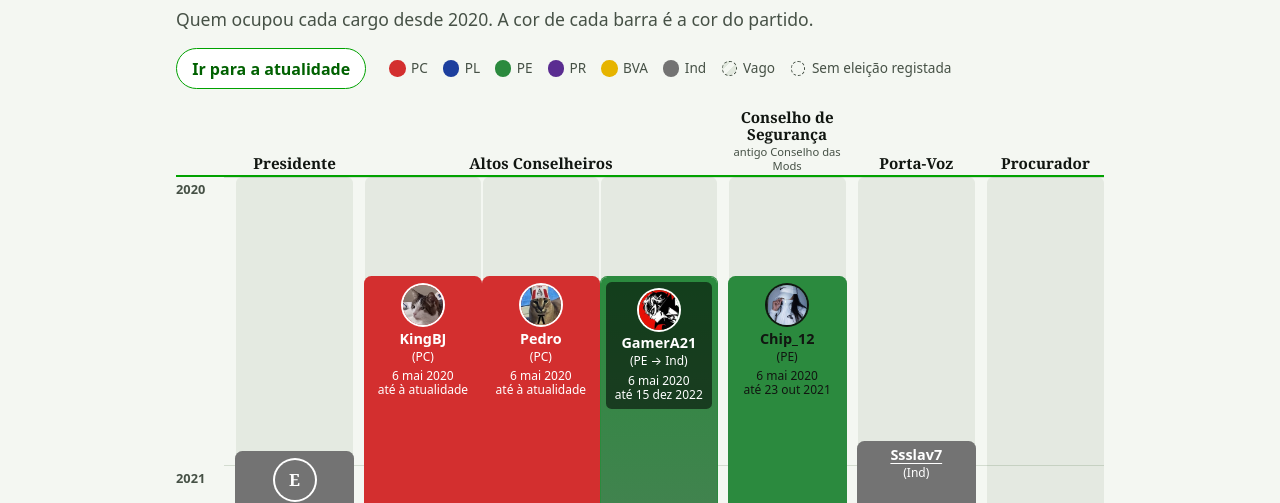
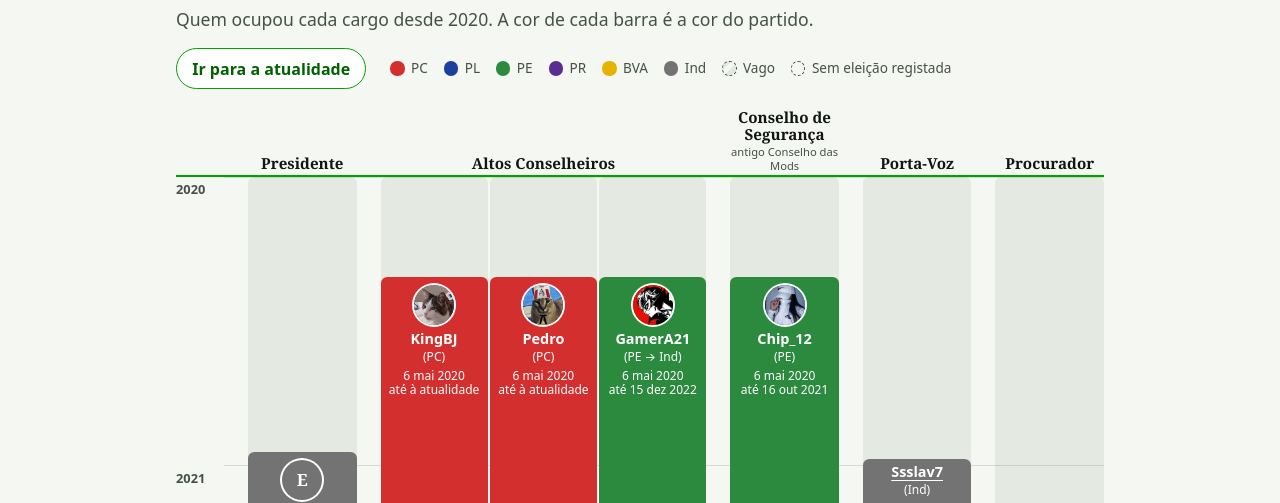
Before and after one commit to CNAinput/verdade-eleitoral, a plain HTML site: page index.html in a window 1280 px wide. Both pictures are taken after a click on the link "Linha de tempo". Shown: the part 255-758 px from the top of the page. Drawn offline with Linux system fonts and the light colour scheme.

Commit message:
precisar datas e cores da linha de mandatos

```diff
--- a/css/site.css
+++ b/css/site.css
@@ -896,8 +896,7 @@ a:hover {
   width: 0.9rem;
   height: 0.9rem;
   border-radius: 50%;
-  background: var(--cor);
-  box-shadow: 0 0 0 1px var(--cor-vista);
+  background: var(--cor-vista);
 }
 
 .legenda-vago,
@@ -914,14 +913,14 @@ a:hover {
 
 .linha {
   --topo-alt: 4.25rem;
-  min-width: 44rem;
+  min-width: 48rem;
 }
 
 .linha-topo,
 .linha-corpo {
   display: grid;
   grid-template-columns: var(--colunas);
-  column-gap: 0.75rem;
+  column-gap: 1.5rem;
 }
 
 .linha-topo {
@@ -1039,9 +1038,25 @@ a:hover {
 }
 
 .bloco.partido {
-  background: var(--fundo-bloco, var(--cor));
-  box-shadow: 0 0 0 1px var(--cor-vista);
-  color: var(--sobre-cor, #ffffff);
+  --texto-barra: var(--sobre-cor, #ffffff);
+  background: var(--fundo-bloco, var(--cor-vista));
+  color: var(--texto-barra);
+}
+
+:root[data-tema="escuro"] .bloco.partido {
+  --texto-barra: var(--sobre-cor-vista, var(--sobre-cor, #ffffff));
+}
+
+.bloco.mista {
+  --vista-1: var(--cor-1);
+  --vista-2: var(--cor-2);
+}
+
+@supports (color: color-mix(in srgb, red 50%, blue)) {
+  :root[data-tema="escuro"] .bloco.mista {
+    --vista-1: color-mix(in srgb, var(--cor-1) 75%, #ffffff);
+    --vista-2: color-mix(in srgb, var(--cor-2) 75%, #ffffff);
+  }
 }
 
 .bloco-rotulo {
@@ -1084,7 +1099,7 @@ a.bloco-nome {
   width: 2.5rem;
   height: 2.5rem;
   margin-bottom: 0.2rem;
-  box-shadow: 0 0 0 2px var(--sobre-cor, #ffffff);
+  box-shadow: 0 0 0 2px var(--texto-barra, #ffffff);
   font-size: 1.05rem;
 }
 
@@ -1109,17 +1124,6 @@ a.bloco-nome {
   font-size: 0.7rem;
 }
 
-.bloco.mista .bloco-rotulo {
-  margin: 0.3rem;
-  background: rgba(0, 0, 0, 0.55);
-  border-radius: 0.35rem;
-  color: #ffffff;
-}
-
-.bloco.mista .foto {
-  box-shadow: 0 0 0 2px #ffffff;
-}
-
 .bloco-vago .bloco-rotulo,
 .bloco-sem-registo .bloco-rotulo {
   width: fit-content;
@@ -1142,7 +1146,7 @@ a.bloco-nome {
   font-size: 0.9rem;
 }
 
-@media (max-width: 46rem) {
+@media (max-width: 50rem) {
   .linha-janela {
     max-height: 80vh;
     max-height: 80dvh;
--- a/dados/eleicoes.json
+++ b/dados/eleicoes.json
@@ -107,7 +107,7 @@
       "id": "portavoz-2023-04",
       "tipo": "portavoz",
       "ano": 2023,
-      "mes": 4,
+      "data": "2023-04-25",
       "titulo": "Eleições de Porta-Voz de Abril de 2023",
       "sistema": "votos",
       "candidatos": [
@@ -120,7 +120,7 @@
       "id": "portavoz-2023-01",
       "tipo": "portavoz",
       "ano": 2023,
-      "mes": 1,
+      "data": "2023-01-22",
       "titulo": "Eleições Antecipadas de Porta-Voz de Janeiro de 2023",
       "sistema": "votos",
       "rondas": [
@@ -146,7 +146,7 @@
       "id": "portavoz-2022-10",
       "tipo": "portavoz",
       "ano": 2022,
-      "mes": 10,
+      "data": "2022-10-05",
       "titulo": "Eleições de Porta-Voz de Outubro de 2022",
       "sistema": "votos",
       "candidatos": [
@@ -162,7 +162,7 @@
       "id": "portavoz-2022-04",
       "tipo": "portavoz",
       "ano": 2022,
-      "mes": 4,
+      "data": "2022-04-25",
       "titulo": "Eleições de Porta-Voz de Abril de 2022",
       "sistema": "votos",
       "rondas": [
@@ -188,7 +188,7 @@
       "id": "portavoz-2021-10",
       "tipo": "portavoz",
       "ano": 2021,
-      "mes": 10,
+      "data": "2021-10-16",
       "titulo": "Eleições de Porta-Voz de Outubro de 2021",
       "sistema": "votos",
       "candidatos": [
@@ -202,7 +202,7 @@
       "id": "portavoz-2021-03",
       "tipo": "portavoz",
       "ano": 2021,
-      "mes": 3,
+      "data": "2021-03-30",
       "titulo": "Eleições de Porta-Voz de Março de 2021",
       "sistema": "votos",
       "candidatos": [
@@ -216,7 +216,7 @@
       "id": "portavoz-2020-12",
       "tipo": "portavoz",
       "ano": 2020,
-      "mes": 12,
+      "data": "2020-12-23",
       "titulo": "Eleições de Porta-Voz de Dezembro de 2020",
       "sistema": "votos",
       "candidatos": [
--- a/dados/mandatos.json
+++ b/dados/mandatos.json
@@ -17,7 +17,7 @@
         [{ "nome": "KingBJ", "partido": "PC", "de": "2020-05-06", "ate": null }],
         [{ "nome": "Pedro", "partido": "PC", "de": "2020-05-06", "ate": null }],
         [
-          { "nome": "GamerA21", "partido": ["PE", "Ind"], "de": "2020-05-06", "ate": "2022-12-15" },
+          { "nome": "GamerA21", "partido": ["PE", "Ind"], "mudanca": "2022-04-25", "de": "2020-05-06", "ate": "2022-12-15" },
           { "nome": "batata.j22", "partido": "PR", "de": "2022-12-15", "ate": "2023-06-05" },
           { "vago": true, "de": "2023-06-05", "ate": "2023-06-21" },
           { "nome": "GamerA21", "partido": "Ind", "de": "2023-06-21", "ate": "2025-07-05" },
@@ -31,8 +31,8 @@
       "subtitulo": "antigo Conselho das Mods",
       "faixas": [
         [
-          { "nome": "Chip_12", "partido": "PE", "de": "2020-05-06", "ate": "2021-10-23" },
-          { "nome": "batata.j22", "partido": "PR", "de": "2021-10-23", "ate": "2022-08-02" },
+          { "nome": "Chip_12", "partido": "PE", "de": "2020-05-06", "ate": "2021-10-16" },
+          { "nome": "batata.j22", "partido": "PR", "de": "2021-10-16", "ate": "2022-08-02" },
           { "nome": "Chip_12", "partido": "PE", "de": "2022-08-02", "ate": "2023-04-26" },
           { "vago": true, "de": "2023-04-26", "ate": "2025-07-05" },
           { "nome": "Chip_12", "partido": "PL", "de": "2025-07-05", "ate": null }
--- a/js/componentes.js
+++ b/js/componentes.js
@@ -43,13 +43,25 @@
   return `${inteiro(c[campo])} ${plural(c[campo], unidade)} (${percentagem(c[campo], base)})`;
 }
 
-// Texto claro ou escuro, conforme o contraste.
-function corSobre(hex) {
+function luminancia(hex) {
   const [r, g, b] = [1, 3, 5]
     .map((i) => parseInt(hex.slice(i, i + 2), 16) / 255)
     .map((v) => (v <= 0.03928 ? v / 12.92 : ((v + 0.055) / 1.055) ** 2.4));
-  const luminancia = 0.2126 * r + 0.7152 * g + 0.0722 * b;
-  return 1.05 / (luminancia + 0.05) >= 4.5 ? "#ffffff" : "#111611";
+  return 0.2126 * r + 0.7152 * g + 0.0722 * b;
+}
+
+// Como a cor fica no tema escuro.
+export function clarear(hex) {
+  const canais = [1, 3, 5].map((i) => Math.round(parseInt(hex.slice(i, i + 2), 16) * 0.75 + 255 * 0.25));
+  return `#${canais.map((c) => c.toString(16).padStart(2, "0")).join("")}`;
+}
+
+// Texto claro ou escuro, o mais legível.
+export function corSobre(cores) {
+  const escuro = luminancia("#111611");
+  const branco = Math.min(...cores.map((c) => 1.05 / (luminancia(c) + 0.05)));
+  const preto = Math.min(...cores.map((c) => (luminancia(c) + 0.05) / (escuro + 0.05)));
+  return branco >= preto ? "#ffffff" : "#111611";
 }
 
 // Aplica a cor do partido ao elemento.
@@ -57,7 +69,8 @@
   elemento.classList.add("partido");
   if (!cor) return;
   elemento.style.setProperty("--cor", cor);
-  elemento.style.setProperty("--sobre-cor", corSobre(cor));
+  elemento.style.setProperty("--sobre-cor", corSobre([cor]));
+  elemento.style.setProperty("--sobre-cor-vista", corSobre([clarear(cor)]));
 }
 
 // Distingue segmentos vizinhos com a mesma cor.
--- a/js/linha.js
+++ b/js/linha.js
@@ -1,4 +1,4 @@
-import { avatar, colorir } from "./componentes.js";
+import { avatar, clarear, colorir, corSobre } from "./componentes.js";
 import { h } from "./dom.js";
 import { dataAbreviada, mesAno } from "./formato.js";
 import { diasDe } from "./mandatos.js";
@@ -6,6 +6,7 @@ import { diasDe } from "./mandatos.js";
 const REM_POR_ANO = 18;
 const REM_POR_DIA = REM_POR_ANO / 365.25;
 const LARGURA_EIXO = "3rem";
+const MEIA_TRANSICAO = 1.1;
 const TITULO = "Linha de tempo dos mandatos";
 
 function posicionar(no, dias, inicio) {
@@ -22,8 +23,9 @@ function densidade(altura) {
 }
 
 function datasDe(b) {
-  const formato = b.mensal ? mesAno : dataAbreviada;
-  return [formato(b.de), b.ate ? `até ${formato(b.ate)}` : "até à atualidade"];
+  const inicio = b.mensal ? mesAno(b.de) : dataAbreviada(b.de);
+  if (!b.ate) return [inicio, "até à atualidade"];
+  return [inicio, `até ${b.fimMensal ? mesAno(b.ate) : dataAbreviada(b.ate)}`];
 }
 
 function textoPartido(b) {
@@ -58,6 +60,13 @@ function rotulo(b, dens) {
   );
 }
 
+// Transição curta, centrada na data da mudança.
+function gradiente(b, de) {
+  if (!b.mudanca) return "linear-gradient(to bottom, var(--vista-1), var(--vista-2))";
+  const ponto = (diasDe(b.mudanca) - de) * REM_POR_DIA;
+  return `linear-gradient(to bottom, var(--vista-1) ${ponto - MEIA_TRANSICAO}rem, var(--vista-2) ${ponto + MEIA_TRANSICAO}rem)`;
+}
+
 function bloco(b, inicio, hoje) {
   const de = diasDe(b.de);
   if (de >= hoje) return null;
@@ -74,7 +83,10 @@ function bloco(b, inicio, hoje) {
     colorir(no, b.cores[0] || null);
     if (b.cores.length > 1) {
       no.classList.add("mista");
-      no.style.setProperty("--fundo-bloco", `linear-gradient(to bottom, ${b.cores.join(", ")})`);
+      b.cores.forEach((cor, i) => no.style.setProperty(`--cor-${i + 1}`, cor));
+      no.style.setProperty("--fundo-bloco", gradiente(b, de));
+      no.style.setProperty("--sobre-cor", corSobre(b.cores));
+      no.style.setProperty("--sobre-cor-vista", corSobre(b.cores.map(clarear)));
     }
   }
   no.append(rotulo(b, dens));
@@ -172,7 +184,7 @@ export function paginaMandatos(dados) {
   linha.style.setProperty("--eixo", LARGURA_EIXO);
   linha.style.setProperty("--colunas", `${LARGURA_EIXO} ${m.cargos.map((c) => `minmax(0, ${c.faixas.length}fr)`).join(" ")}`);
 
-  const estreito = window.matchMedia("(max-width: 46rem)").matches;
+  const estreito = window.matchMedia("(max-width: 50rem)").matches;
   const janela = h(
     "div",
     { class: "linha-janela", role: estreito ? "region" : null, "aria-label": estreito ? TITULO : null, tabindex: estreito ? "0" : null },
@@ -195,7 +207,7 @@ export function paginaMandatos(dados) {
     h(
       "p",
       { class: "nota muted" },
-      "O Porta-Voz vem das eleições registadas, com precisão de mês. Cada mandato dura até à eleição seguinte e o da última eleição registada termina em abril ou outubro.",
+      "O Porta-Voz vem das eleições registadas: cada mandato dura até à eleição seguinte e o da última eleição registada termina em abril ou outubro.",
     ),
   );
   return { titulo: TITULO, no };
--- a/js/mandatos.js
+++ b/js/mandatos.js
@@ -10,7 +10,8 @@ function isoDe(ano, mes) {
 }
 
 // Próximo abril ou outubro depois da eleição.
-function fimPrevisto(ano, mes) {
+function fimPrevisto(data) {
+  const [ano, mes] = data.split("-").map(Number);
   if (mes < 4) return isoDe(ano, 4);
   if (mes < 10) return isoDe(ano, 10);
   return isoDe(ano + 1, 4);
@@ -28,10 +29,12 @@ function pessoa(b, contexto) {
     nome: b.nome,
     partidos,
     cores: partidos.map((sigla) => (contexto.partidos[sigla] || {}).cor).filter(Boolean),
+    mudanca: b.mudanca || null,
     foto: contexto.fotos[b.nome] || null,
     de: b.de,
     ate: b.ate || null,
     mensal: Boolean(b.mensal),
+    fimMensal: Boolean(b.fimMensal),
     ligacao: b.ligacao || null,
     eleicao: b.eleicao || null,
   };
@@ -44,16 +47,16 @@ function faixaManual(blocos, contexto) {
 // Cada eleição vale até à seguinte.
 function faixaDeEleicoes(tipo, contexto) {
   const lista = contexto.eleicoes
-    .filter((e) => e.tipo === tipo && e.mes && e.eleitos.length > 0)
-    .sort((a, b) => a.ano * 12 + a.mes - (b.ano * 12 + b.mes) || b.posicao - a.posicao);
+    .filter((e) => e.tipo === tipo && e.data && e.eleitos.length > 0)
+    .sort((a, b) => a.data.localeCompare(b.data) || b.posicao - a.posicao);
   const blocos = lista.map((e, i) => {
     const seguinte = lista[i + 1];
     return pessoa(
       {
         ...e.eleitos[0],
-        de: isoDe(e.ano, e.mes),
-        ate: seguinte ? isoDe(seguinte.ano, seguinte.mes) : fimPrevisto(e.ano, e.mes),
-        mensal: true,
+        de: e.data,
+        ate: seguinte ? seguinte.data : fimPrevisto(e.data),
+        fimMensal: !seguinte,
         ligacao: `#/eleicao/${e.id}`,
         eleicao: e.titulo,
       },
```
Also changed, not shown: js/validar.js (+8 -4 lines).
